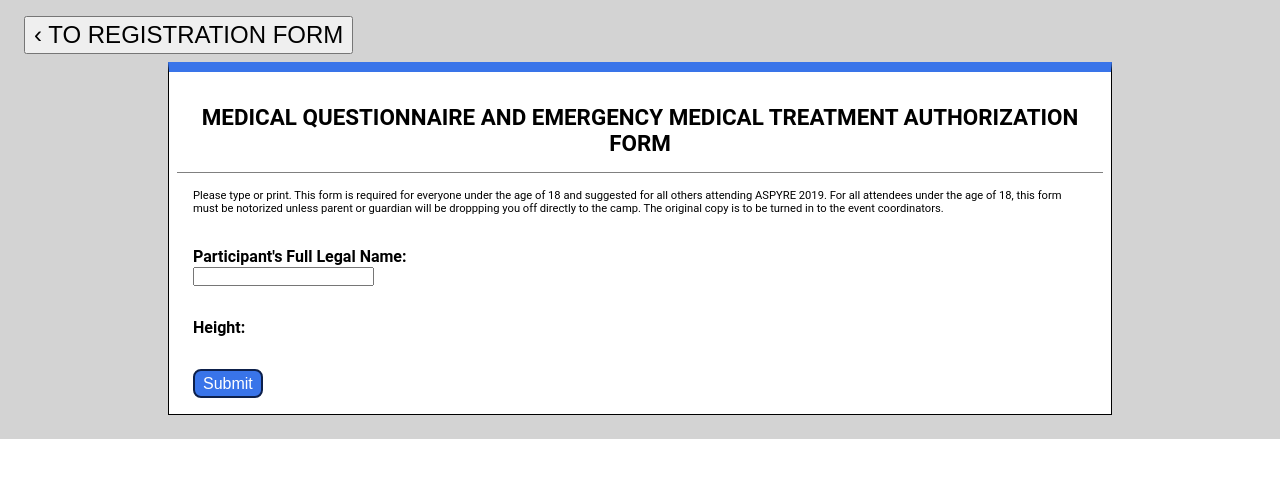
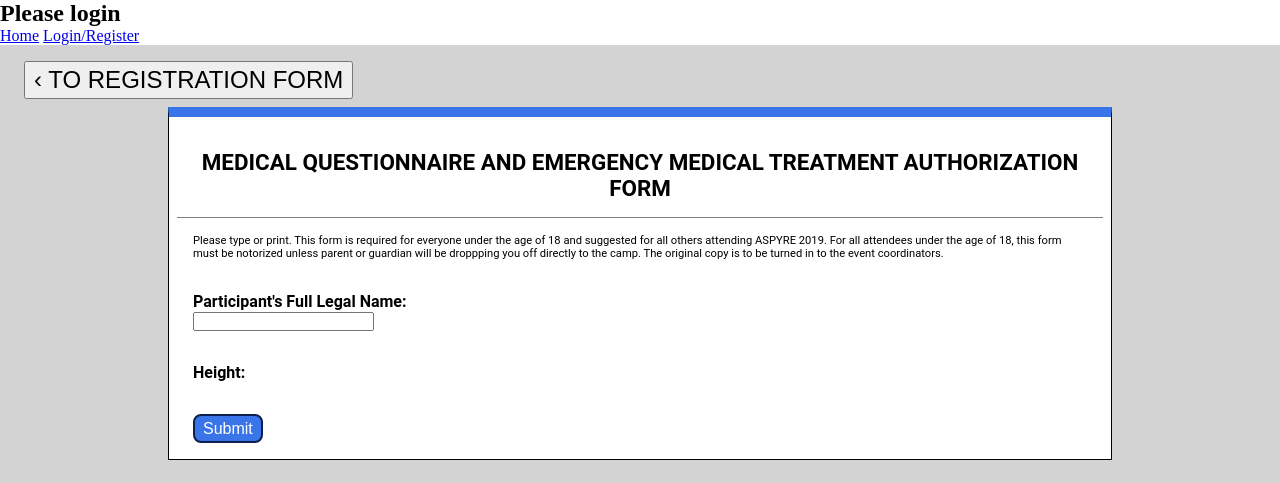
Before and after one commit to Team-Allies/camp-aspyre, a Django app: template core/templates/core/camper_medical_form.html in a window 1280 px wide. Shown: the top 483 px of the page. Run offline with Django 3.2, Linux system fonts and the light colour scheme; the template is opened without the code that fills it: values that come from a table or form of the project are taken from there, others are empty; parts of the project's set-up code (start-up, migrations or seed data) failed here and were passed over.

Commit message:
add user authentication to base html

```diff
--- a/core/templates/base.html
+++ b/core/templates/base.html
@@ -13,6 +13,28 @@
 </head>
 
 <body>
+    {% if not user.is_authenticated %}
+        <header>
+            <nav>
+                <ul>
+                    <h1>Please login</h1>
+                    <a href="{% url 'index' %}">Home</a>
+                    <a href="{% url 'auth_login' %}">Login/Register</a>
+                </ul>
+            </nav>
+        </header>
+    {% else %}
+        <header>
+            <nav>
+                <ul>
+                    <h1>Welcome {{ request.user.username }}!</h1>
+                    <a href="{% url 'index' %}">Home</a>
+                    <a href="{% url 'index' %}"></a>
+                    <a href="{% url 'auth_logout' %}">Logout</a>
+                </ul>
+            </nav>
+        </header>
+    {% endif %}
     {% block content %}
     {% endblock %}
 </body>
```
